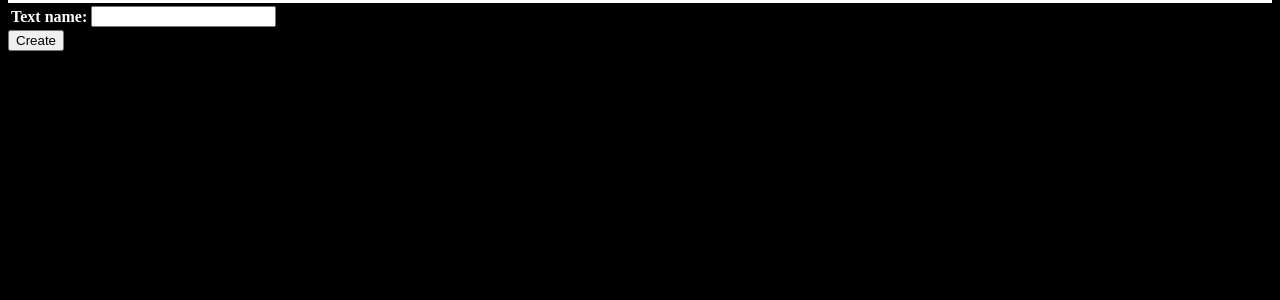
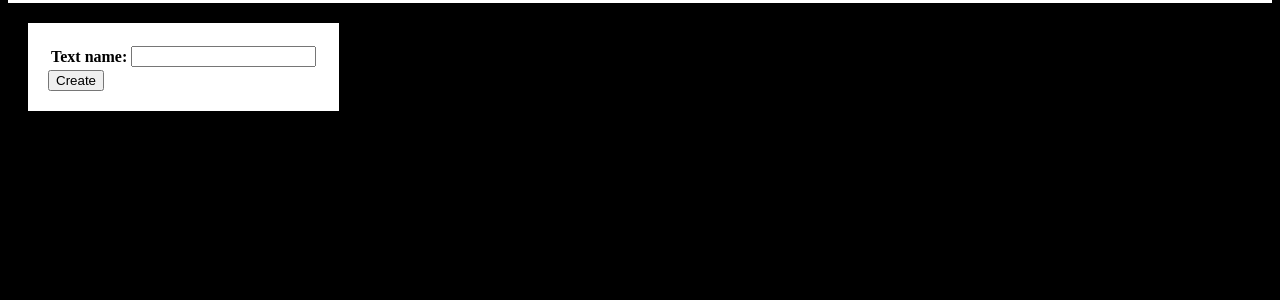
Before and after one commit to benreynwar/veifa, a Django app: template templates/new_text.html in a window 1280 px wide. Shown: the part 113-413 px from the top of the page. Run offline with Django 3.2, Linux system fonts and the light colour scheme; the template is opened without the code that fills it: most values are stand-ins (such as "Sample title", 1, 10 or a date in 2020); form fields are guessed from the names that the template uses.

Commit message:
Fixing class names in templates.

```diff
--- a/templates/delete_text.html
+++ b/templates/delete_text.html
@@ -7,8 +7,8 @@ Deleting: {{text.name}}
 {% block content %}
 
 <div id="container">
-  <div id="both-container">
-	<div class="floatinner">
+  <div id="both_section">
+	<div class="inner">
 	  <p>Do you really want to delete this text?</p>
 	  <form method="post" action="">{% csrf_token %}
 		<input type="submit" value="Yes" name="Yes"/>
--- a/templates/new_text.html
+++ b/templates/new_text.html
@@ -7,8 +7,8 @@ Create a new text
 {% block content %}
 
 <div id="container">
-  <div id="both-container">
-	<div class="floatinner">
+  <div id="both_section">
+	<div class="inner">
 	  <form method="post" action=".">
 		{% csrf_token %}
 		<table>
--- a/templates/publish_text.html
+++ b/templates/publish_text.html
@@ -7,8 +7,8 @@ Publish text: {{text.name}}
 {% block content %}
 
 <div id="container">
-  <div id="both-container">
-	<div class="floatinner">
+  <div id="both_section">
+	<div class="inner">
 	  <p>Do you really want to make this text public?</p>
 	  <form method="post" action=".">
 		{% csrf_token %}
--- a/templates/unpublish_text.html
+++ b/templates/unpublish_text.html
@@ -7,8 +7,8 @@ Make text private: {{text.name}}
 {% block content %}
 
 <div id="container">
-  <div id="both-container">
-	<div class="floatinner">
+  <div id="both_section">
+	<div class="inner">
 	  <p>Do you really want to make this text private?</p>
 	  <form method="post" action=".">
 		{% csrf_token %}
```
